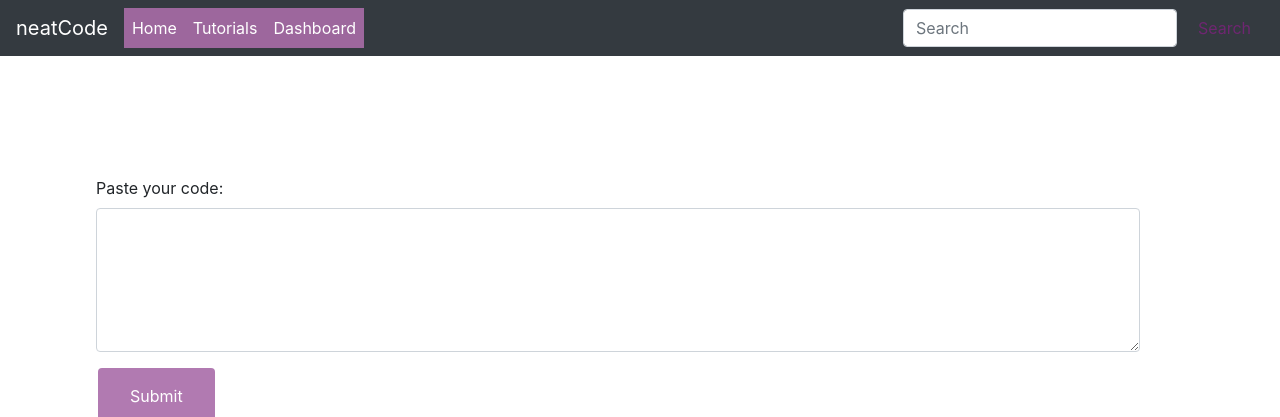
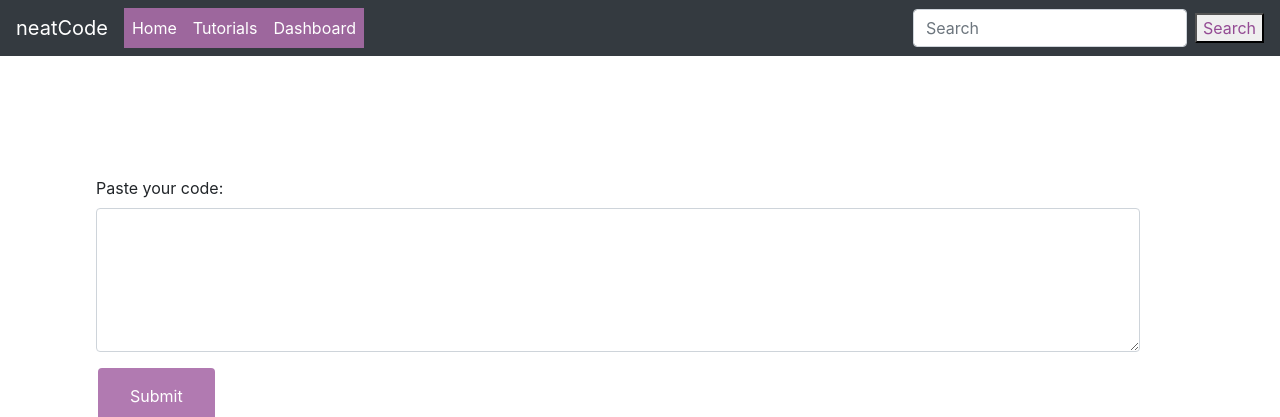
Before and after one commit to qiuyixuan/Code_Comprehension_Platform, a Flask app: page / in a window 1280 px wide. Shown: the top 417 px of the page. Run offline with Flask 2, Linux system fonts and the light colour scheme; some libraries are stand-ins or nearby versions.

Commit message:
Add files via upload

```diff
--- a/templates/base.html
+++ b/templates/base.html
@@ -12,7 +12,8 @@
     <link rel="stylesheet" href="https://stackpath.bootstrapcdn.com/bootstrap/4.3.1/css/bootstrap.min.css" integrity="sha384-ggOyR0iXCbMQv3Xipma34MD+dH/1fQ784/j6cY/iJTQUOhcWr7x9JvoRxT2MZw1T" crossorigin="anonymous">
 
     <!-- Custom styles for this template -->
-    <link href="static/css/style.css" rel="stylesheet">
+    <!-- <link href="static/css/custom.css" rel="stylesheet"> -->
+    <link rel="stylesheet" href="style.css">
     <link href="static/css/prism.css" rel="stylesheet">
   </head>
 
@@ -30,27 +31,27 @@
             <a class="nav-link" href="#" id="home-btn">Home <span class="sr-only">(current)</span></a>
           </li>
           <li class="nav-item active">
-            <a class="nav-link" href="tutorials.html">Tutorials</a>
+            <a class="nav-link" href="tutorials/tutorials.html">Tutorials</a>
           </li>
           <li class="nav-item active">
-            <a class="nav-link" href="dashboard.html">Dashboard</a>
+            <a class="nav-link" href="dashboard/dashboard.html">Dashboard</a>
           </li>
         </ul>
 
         <form class="form-inline my-2 my-lg-0">
           <input class="form-control mr-sm-2" type="text" placeholder="Search" aria-label="Search">
           <!-- <button class="btn btn-outline-success my-2 my-sm-0" type="submit">Search</button> -->
-          <button class="btn search-btn" type="submit">Search</button>
+          <button class="search-btn" type="submit">Search</button>
         </form>
       </div>
     </nav>
 
     <main role="main" class="container p-5 m-5">
 
-      <div class="form-group"  action="/process" method="post">
+      <div class="form-group" action="/process" method="post">
         <label for="inputbox">Paste your code:</label>
-        <textarea class="form-control pb-3" rows="5" name="codeinput" id="inputbox"></textarea>
-        <button type="submit" value="Submit" class="mt-3 btn btn-primary" id="submit">Submit</button>
+        <textarea class="form-control pb-3" rows="5" id="inputbox" name="codeinput"></textarea>
+        <button type="submit" class="btn mt-3 btn-primary" id="submit">Submit</button>
       </div>
     </main><!-- /.container -->
 
```
